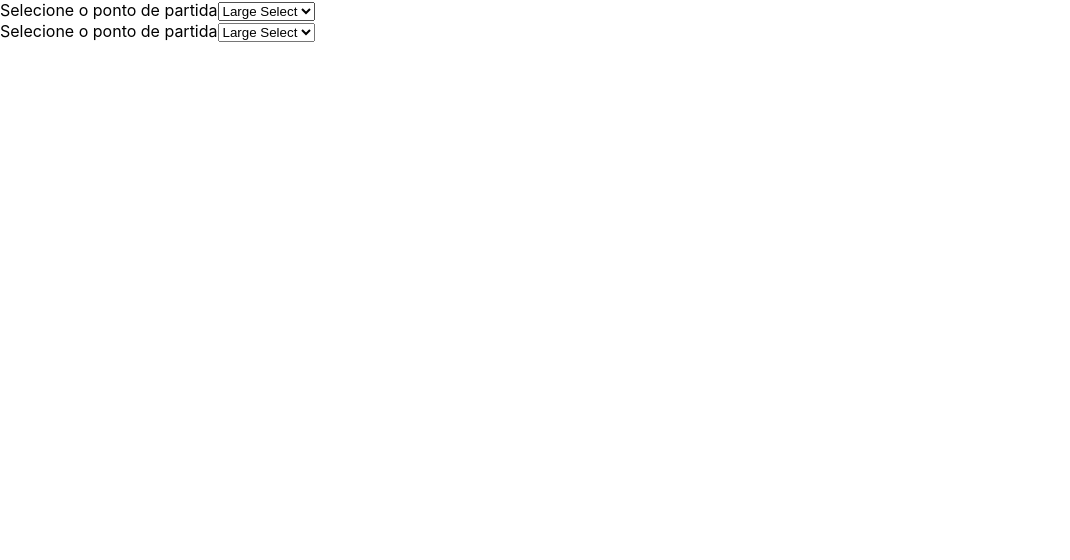
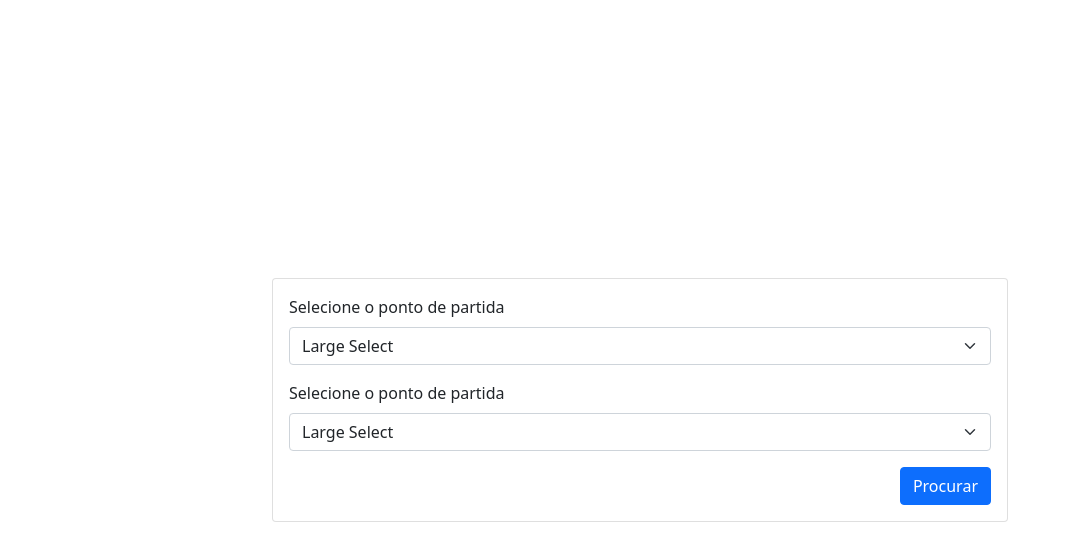
Before and after one commit to projeto-de-algoritmos/Grafos1_EuroTrain, a Next.js app in the folder eurotrain/: page / in a window 1280 px wide. Shown: the top 560 px of the page, without its empty margins (0-1070 px from the left). Built offline with nearby package versions, Linux system fonts and the light colour scheme.

Commit message:
criando botão

```diff
--- a/eurotrain/pages/_app.tsx
+++ b/eurotrain/pages/_app.tsx
@@ -1,4 +1,6 @@
 import '../styles/globals.css'
+import 'bootstrap/dist/css/bootstrap.min.css';
+
 import type { AppProps } from 'next/app'
 
 function MyApp({ Component, pageProps }: AppProps) {
--- a/eurotrain/pages/index.tsx
+++ b/eurotrain/pages/index.tsx
@@ -11,7 +11,9 @@ import { Container,
 
 export default function Home() {
   return (
-    <Container>
+    <Container className="align-middle">
+      <Row style={{height: '100vh'}}className="align-items-center justify-content-center">
+        <Col lg={8}>
           <Card>
             <CardBody>
               <Form>
@@ -21,7 +23,6 @@ export default function Home() {
                     </Label>
                     <Input
                       id="startingPoint"
-                  bsSize="lg"
                       className="mb-3"
                       type="select"
                     >
@@ -36,7 +37,6 @@ export default function Home() {
                     </Label>
                     <Input
                       id="endingPoint"
-                  bsSize="lg"
                       className="mb-3"
                       type="select"
                     >
@@ -45,9 +45,14 @@ export default function Home() {
                     </option>
                   </Input>
                 </FormGroup>
+                <Row className="justify-content-end">
+                  <Col xs="auto"><Button color="primary">Procurar</Button></Col>
+                </Row>
               </Form>
             </CardBody>
           </Card>
+        </Col>
+      </Row>
     </Container>
 
   )
```
Lines whose indentation alone changed are shown as unchanged.
